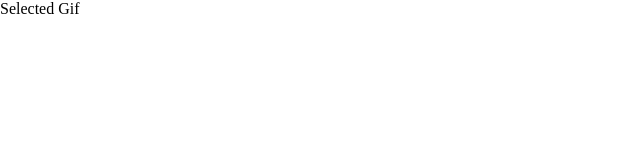
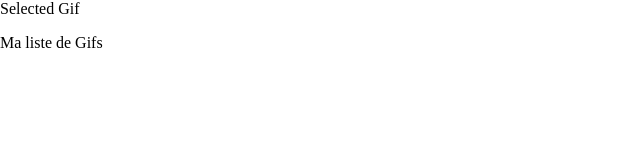
Before and after one commit to jujuck/React-Giffy, a React (Create React App) app: page / in a window 1280 px wide. Shown: the top 160 px of the page, without its empty margins (0-640 px from the left). Built offline with nearby package versions, Linux system fonts and the light colour scheme.

Commit message:
Step 2, mise en place du container GifList

```diff
--- a/src/App.jsx
+++ b/src/App.jsx
@@ -1,9 +1,11 @@
 import SelectedGif from './components/SelectedGif';
+import GifList from './components/GifList';
 
 function App() {
   return (
     <div className="App">
       <SelectedGif />
+      <GifList />
     </div>
   );
 }
--- /dev/null
+++ b/src/components/GifList.jsx
@@ -0,0 +1,11 @@
+import React from 'react';
+
+const GifList = () => {
+  return (
+    <div>
+      <p>Ma liste de Gifs</p>
+    </div>
+  );
+};
+
+export default GifList;
```
